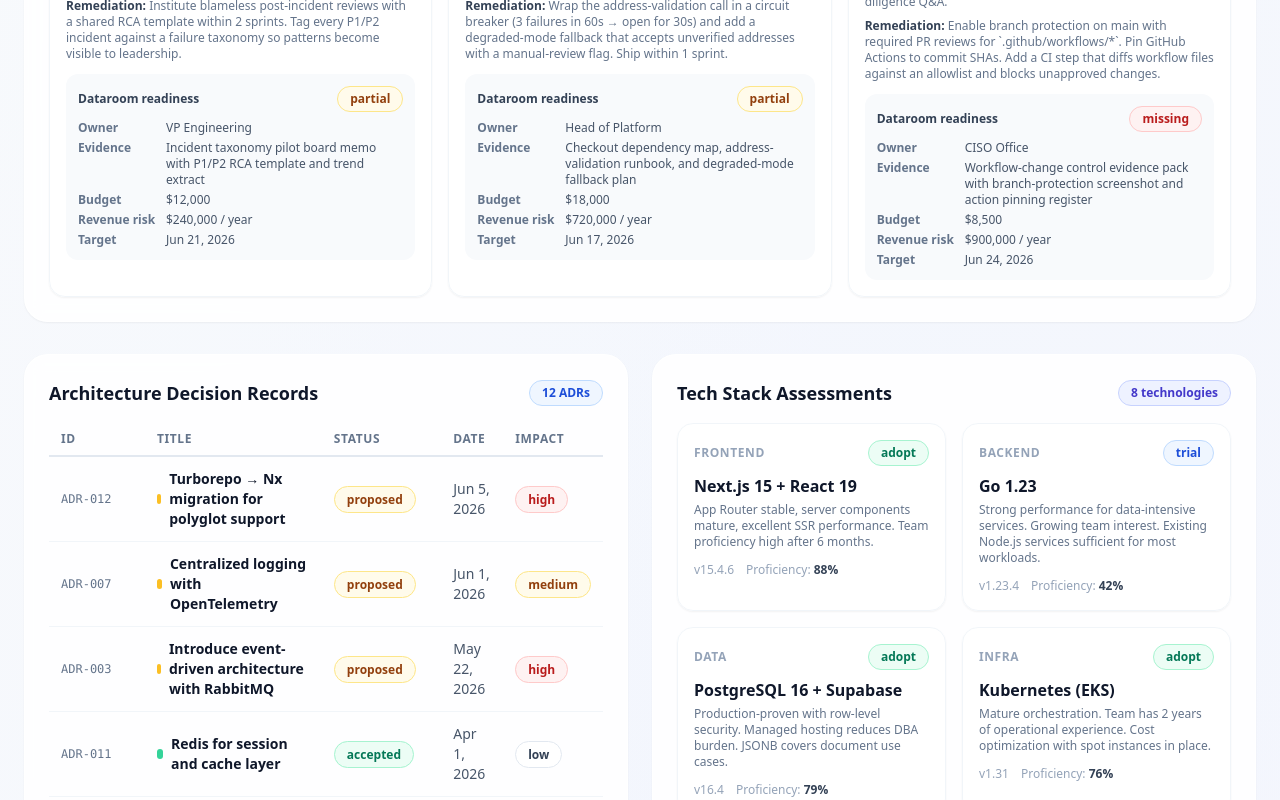
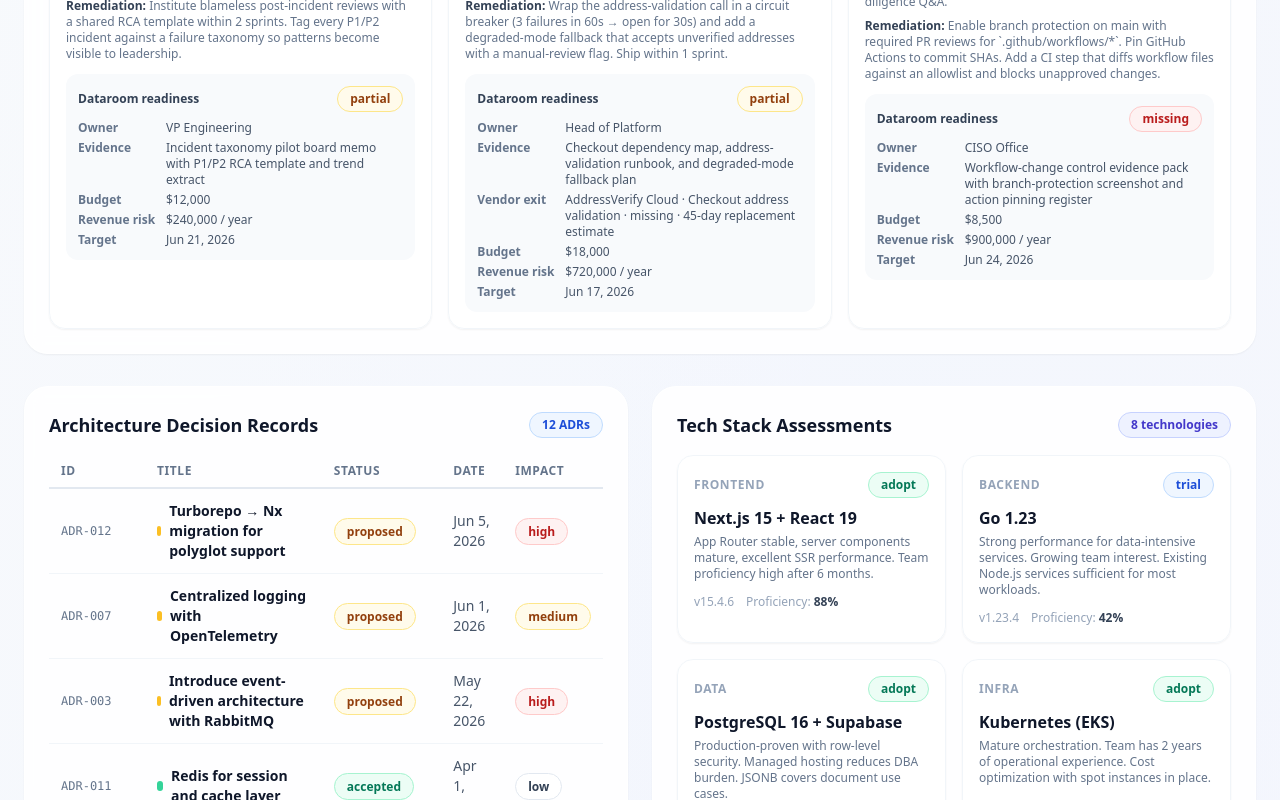
Before and after one commit to tensorgarden/cto-advisory-dashboard, a Next.js app: page / in a window 1280 px wide. Shown: the part 1040-1840 px from the top of the page. Built offline with nearby package versions, Linux system fonts and the light colour scheme.

Commit message:
Surface critical vendor exit readiness

```diff
--- a/src/app/page.tsx
+++ b/src/app/page.tsx
@@ -583,6 +583,20 @@ function DiligenceFindingCard({ finding }: { finding: DueDiligenceFinding }) {
             <dt className="min-w-20 font-semibold text-slate-500">Evidence</dt>
             <dd>{finding.evidenceArtifact}</dd>
           </div>
+          {finding.criticalVendorDependency && (
+            <div className="flex gap-2">
+              <dt className="min-w-20 font-semibold text-slate-500">
+                Vendor exit
+              </dt>
+              <dd>
+                {finding.criticalVendorDependency.vendor} ·{" "}
+                {finding.criticalVendorDependency.revenueCriticalWorkflow} ·{" "}
+                {finding.criticalVendorDependency.exitReadiness} ·{" "}
+                {finding.criticalVendorDependency.estimatedReplacementDays}-day
+                replacement estimate
+              </dd>
+            </div>
+          )}
           <div className="flex gap-2">
             <dt className="min-w-20 font-semibold text-slate-500">Budget</dt>
             <dd>
--- a/src/lib/demo-data.ts
+++ b/src/lib/demo-data.ts
@@ -510,6 +510,7 @@ export const demoDueDiligenceFindings: DueDiligenceFinding[] = [
       "Board update: incident repeat patterns are now a financing-readiness blocker; VP Engineering owns the RCA taxonomy and will return with owner-by-failure-class evidence before the next board pack.",
     investorMateriality: "blocking",
     dataroomStatus: "partial",
+    criticalVendorDependency: null,
     recommendation:
       "Institute blameless post-incident reviews with a shared RCA template within 2 sprints. Tag every P1/P2 incident against a failure taxonomy so patterns become visible to leadership.",
     executiveOwner: "VP Engineering",
@@ -535,6 +536,12 @@ export const demoDueDiligenceFindings: DueDiligenceFinding[] = [
       "Board update: revenue-critical vendor drag is concentrated in checkout; Head of Platform owns circuit-breaker proof and degraded-mode acceptance criteria for the next investment committee readout.",
     investorMateriality: "blocking",
     dataroomStatus: "partial",
+    criticalVendorDependency: {
+      vendor: "AddressVerify Cloud",
+      revenueCriticalWorkflow: "Checkout address validation",
+      exitReadiness: "missing",
+      estimatedReplacementDays: 45,
+    },
     recommendation:
       "Wrap the address-validation call in a circuit breaker (3 failures in 60s → open for 30s) and add a degraded-mode fallback that accepts unverified addresses with a manual-review flag. Ship within 1 sprint.",
     executiveOwner: "Head of Platform",
@@ -560,6 +567,7 @@ export const demoDueDiligenceFindings: DueDiligenceFinding[] = [
       "Board update: workflow-change control is the clearest security diligence gap; CISO Office owns branch-protection evidence and action-pinning register before diligence Q&A.",
     investorMateriality: "blocking",
     dataroomStatus: "missing",
+    criticalVendorDependency: null,
     recommendation:
       "Enable branch protection on main with required PR reviews for `.github/workflows/*`. Pin GitHub Actions to commit SHAs. Add a CI step that diffs workflow files against an allowlist and blocks unapproved changes.",
     executiveOwner: "CISO Office",
@@ -585,6 +593,7 @@ export const demoDueDiligenceFindings: DueDiligenceFinding[] = [
       "Board update: AI support scaling remains a watchlist item until Head of Customer Experience owns confidence thresholds, human review, and customer disclosure artifacts in the dataroom.",
     investorMateriality: "watchlist",
     dataroomStatus: "partial",
+    criticalVendorDependency: null,
     recommendation:
       "Add a confidence-score check before surfacing AI-generated answers to customers. Route responses below 0.85 confidence to a human-review queue. Publish an AI-usage disclosure in the help center.",
     executiveOwner: "Head of Customer Experience",
@@ -610,6 +619,7 @@ export const demoDueDiligenceFindings: DueDiligenceFinding[] = [
       "Board update: operational resilience coverage is incomplete outside backend; Engineering Ops owns escalation coverage and tabletop rehearsal proof for the next risk review.",
     investorMateriality: "watchlist",
     dataroomStatus: "partial",
+    criticalVendorDependency: null,
     recommendation:
       "Extend on-call rotation to one frontend and one data-platform engineer per week. Define severity levels and escalation policies in a shared runbook. Run a tabletop exercise within 30 days.",
     executiveOwner: "Director of Engineering Operations",
@@ -635,6 +645,7 @@ export const demoDueDiligenceFindings: DueDiligenceFinding[] = [
       "Board update: decision accountability is accepted as a governance process change; CTO owns the RAPID register and 6-month ADR review cadence in board materials.",
     investorMateriality: "low",
     dataroomStatus: "ready",
+    criticalVendorDependency: null,
     recommendation:
       "Adopt a lightweight RAPID framework for all architecture decisions. Every ADR must list a Recommender, Approver, and a 6-month review date. This finding is accepted as a process change, not a technical fix.",
     executiveOwner: "CTO",
```
Also changed, not shown: src/lib/types.ts (+10 -0 lines), 1 other file (tests, documents, lock files or other folders).
